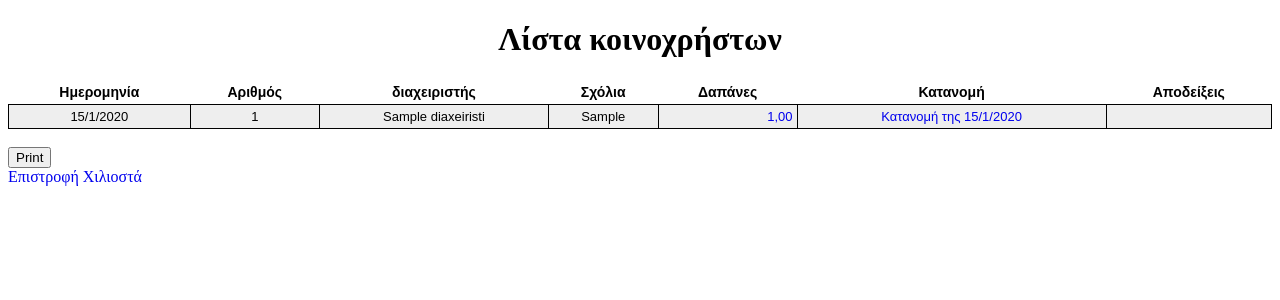
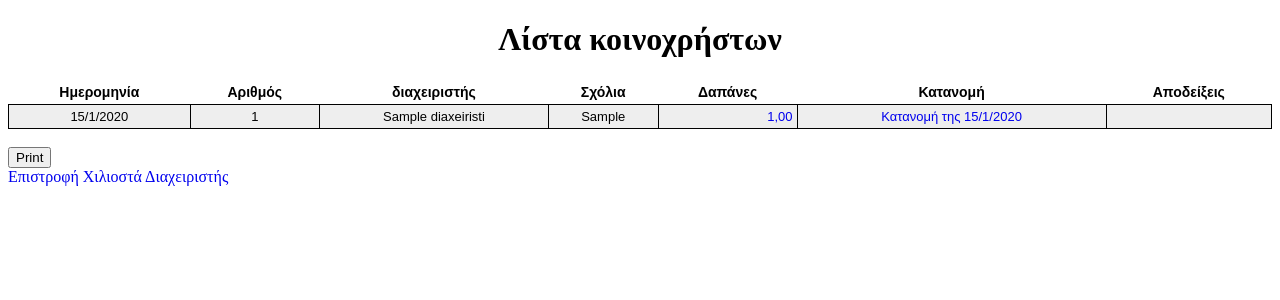
Before and after one commit to tedlaz/olo, a Django app: page / in a window 1280 px wide. Shown: the top 300 px of the page. Run offline with Django 3.2, Linux system fonts and the light colour scheme; tables that the repository leaves empty hold one stand-in row (values such as "Sample post").

Commit message:
requirements.txt added

```diff
--- a/koi/templates/koi/index.html
+++ b/koi/templates/koi/index.html
@@ -50,6 +50,7 @@
     <br>
     <a class="no-print" href=" {% url 'koi:index' %}">Επιστροφή</a>
     <a class="no-print" href=" {% url 'koi:xiliosta' %}">Χιλιοστά</a>
+    <a class="no-print" href=" {% url 'admin:index' %}">Διαχειριστής</a>
   </body>
 
 </html>
--- /dev/null
+++ b/requirements.txt
@@ -0,0 +1 @@
+Django==2.2.20
```
